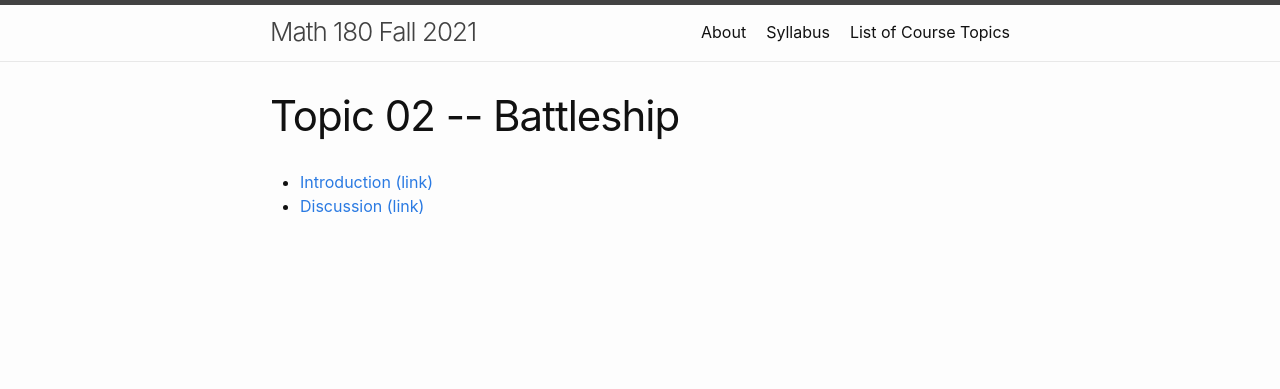
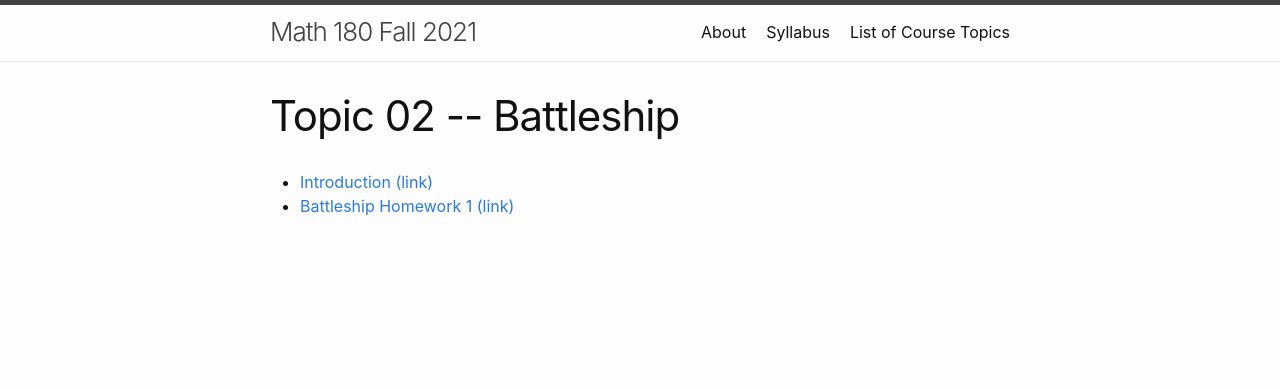
Before and after one commit to wcasper/math180fall2021, a Jekyll site: the page built from _topics/topic02-battleship.md, in a window 1280 px wide. Shown: the top 389 px of the page. Built offline with Jekyll 4.4.1, drawn with Linux system fonts in a browser that asks for light colours.

Commit message:
fixed link

```diff
--- a/_topics/topic02-battleship.md
+++ b/_topics/topic02-battleship.md
@@ -4,4 +4,4 @@ title: Topic 02 -- Battleship
 ---
 
 * [Introduction (link)](/math180fall2021/modules/battleship/introduction)
-* [Discussion (link)](/math180fall2021/modules/battleship/discussion)
+* [Battleship Homework 1 (link)](/math180fall2021/modules/battleship/homework1)
```
